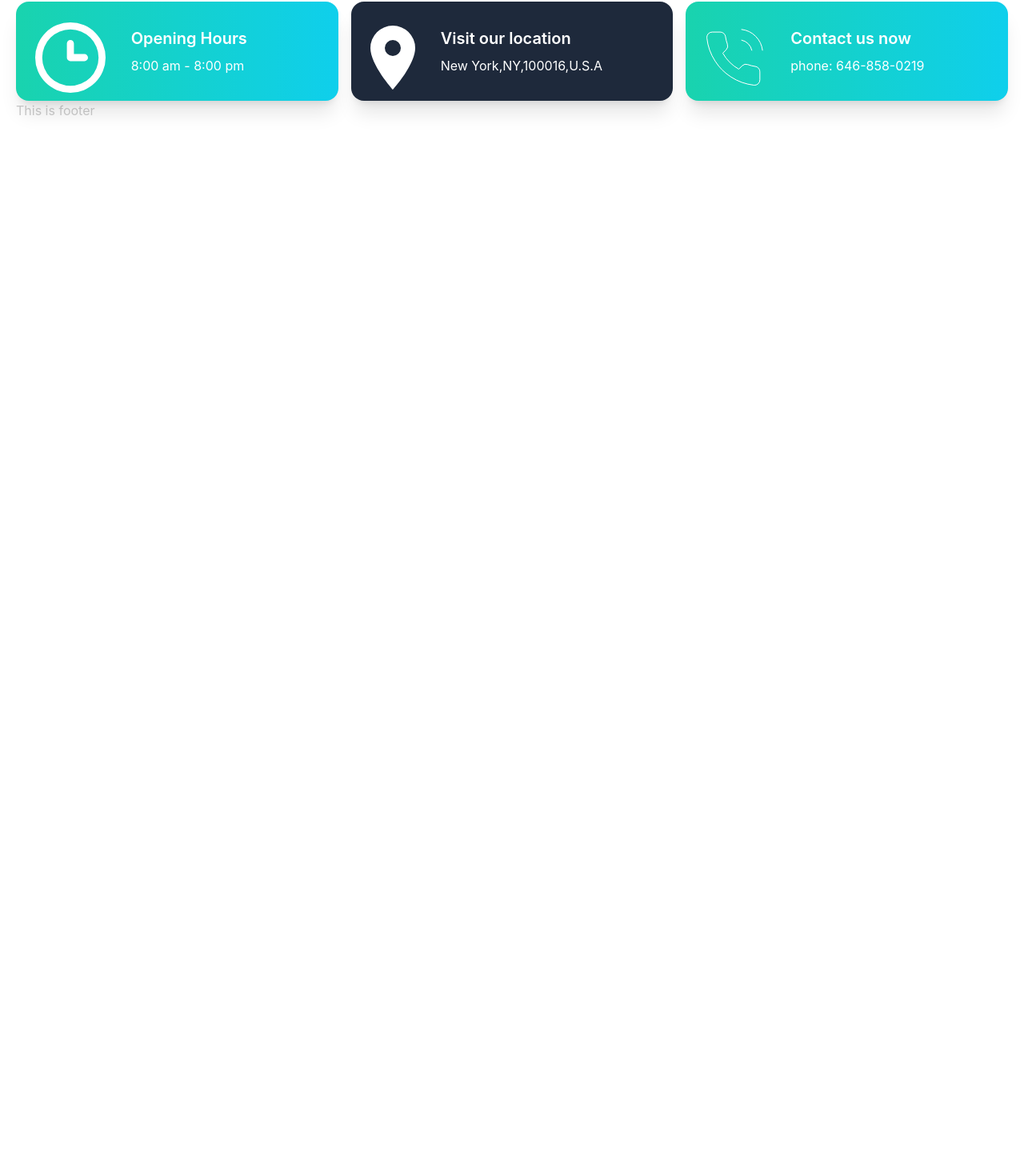
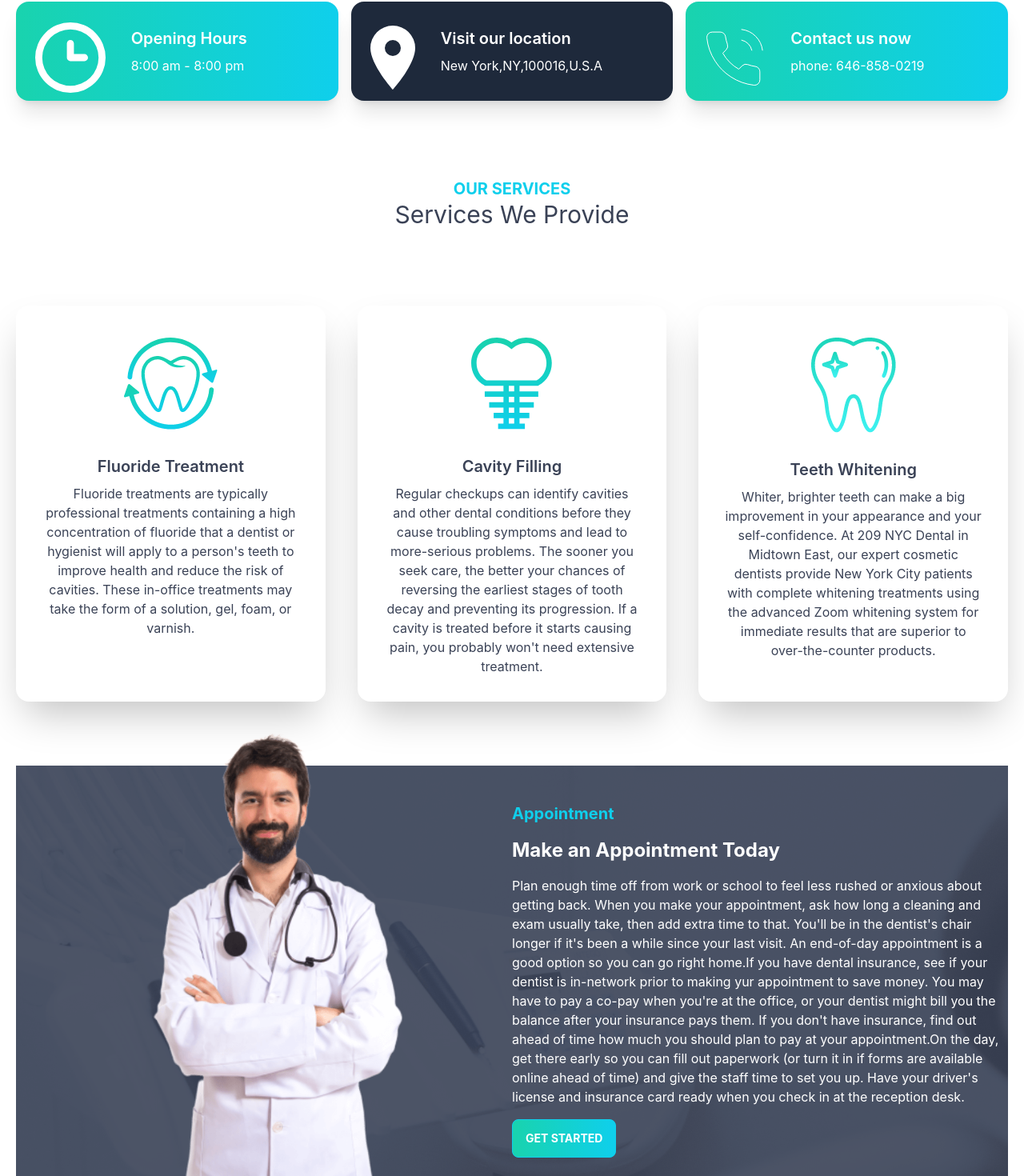
Before and after one commit to ibrahimsarder96/doctor-portal6, a React (Create React App) app: page / in a window 1280 px wide. Shown: the part 484-1954 px from the top of the page at 80% size. Before the commit the page ends 800 px from the top, so only its background shows below. Built offline with nearby package versions, Linux system fonts and the light colour scheme.

Commit message:
Services & MakeAppointment add

```diff
--- a/src/Pages/Home/Home/Home.js
+++ b/src/Pages/Home/Home/Home.js
@@ -1,12 +1,16 @@
 import React from 'react';
 import Banner from '../Banner/Banner';
 import Info from '../Info/Info';
+import MakeAppointment from '../MakeAppointment/MakeAppointment';
+import Services from '../Services/Services';
 
 const Home = () => {
   return (
     <div className='mx-5'>
       <Banner></Banner>
       <Info></Info>
+      <Services></Services>
+      <MakeAppointment></MakeAppointment>
     </div>
   );
 };
--- /dev/null
+++ b/src/Pages/Home/MakeAppointment/MakeAppointment.js
@@ -0,0 +1,24 @@
+import React from 'react';
+import PrimaryButton from '../../Shared/PrimaryButton/PrimaryButton';
+import appointment from '../../../assets/images/appointment.png';
+import doctor from '../../../assets/images/doctor.png';
+const MakeAppointment = () => {
+  return (
+    <section style={{
+      background: `url(${appointment})`
+    }} className='flex justify-center items-center'>
+      <div className='flex-1 hidden lg:block'>
+        <img className='mt-[-100px]' src={doctor} alt="" />
+      </div>
+      <div className='flex-1'>
+        <h1 className='text-primary text-xl my-4 font-bold'>Appointment</h1>
+        <h2 className='text-white text-2xl my-4 font-bold'>Make an Appointment Today</h2>
+        <p className='text-white my-4'>Plan enough time off from work or school to feel less rushed or anxious about getting back. When you make your appointment, ask how long a cleaning and exam usually take, then add extra time to that. You'll be in the dentist's chair longer if it's been a while since your last visit. An end-of-day appointment is a good option so you can go right home.If you have dental insurance, see if your dentist is in-network prior to making yur appointment to save money. You may have to pay a co-pay when you're at the office, or your dentist might bill you the balance after your insurance pays them. If you don't have insurance, find out ahead of time how much you should plan to pay at your appointment.On the day, get there early so you can fill out paperwork (or turn it in if forms are available online ahead of time) and give the staff time to set you up. Have your driver's license and insurance card ready when you check in at the reception desk.
+        </p>
+          <PrimaryButton>Get Started</PrimaryButton>
+      </div>
+    </section>
+  );
+};
+
+export default MakeAppointment;
--- /dev/null
+++ b/src/Pages/Home/Service/Service.js
@@ -0,0 +1,17 @@
+import React from 'react';
+
+const Service = ({service}) => {
+  return (
+    <div className="card w-100 bg-base-100 shadow-2xl xl:max-w-screen-2xl">
+    <figure className="px-10 pt-10">
+      <img src={service.img} alt="Shoes" className="rounded-xl" />
+    </figure>
+    <div className="card-body items-center text-center">
+      <h2 className="card-title text-accent">{service.name}</h2>
+      <p className='text-accent'>{service.description}</p>
+    </div>
+  </div>
+  );
+};
+
+export default Service;
--- /dev/null
+++ b/src/Pages/Home/Services/Services.js
@@ -0,0 +1,45 @@
+import React from 'react';
+import fluoride from '../../../assets/images/fluoride.png';
+import cavity from '../../../assets/images/cavity.png';
+import whitening from '../../../assets/images/whitening.png';
+import Service from '../Service/Service';
+const Services = () => {
+  const services = [
+    {
+    _id: 1,
+    name: 'Fluoride Treatment',
+    description: "Fluoride treatments are typically professional treatments containing a high concentration of fluoride that a dentist or hygienist will apply to a person's teeth to improve health and reduce the risk of cavities. These in-office treatments may take the form of a solution, gel, foam, or varnish.",
+    img: fluoride
+    },
+    {
+    _id: 2,
+    name: 'Cavity Filling',
+    description: "Regular checkups can identify cavities and other dental conditions before they cause troubling symptoms and lead to more-serious problems. The sooner you seek care, the better your chances of reversing the earliest stages of tooth decay and preventing its progression. If a cavity is treated before it starts causing pain, you probably won't need extensive treatment.",
+    img: cavity
+    },
+    {
+    _id: 3,
+    name: 'Teeth Whitening',
+    description: 'Whiter, brighter teeth can make a big improvement in your appearance and your self-confidence. At 209 NYC Dental in Midtown East, our expert cosmetic dentists provide New York City patients with complete whitening treatments using the advanced Zoom whitening system for immediate results that are superior to over-the-counter products.',
+    img: whitening
+    }
+  ]
+  return (
+    <div>
+    <div className='text-center my-24'>
+      <h1 className='text-primary uppercase text-xl font-bold '>OUR SERVICES</h1>
+      <h2 className='text-accent font-normal text-3xl'>Services We Provide</h2>
+    </div>
+    <div className='grid grid-cols-1 gap-10  md:grid-cols-2 lg:grid-cols-3 mb-20'>
+      {
+        services.map(service => <Service
+          key={service._id}
+          service={service}
+          ></Service>)
+      }
+    </div>
+    </div>
+  );
+};
+
+export default Services;
```
